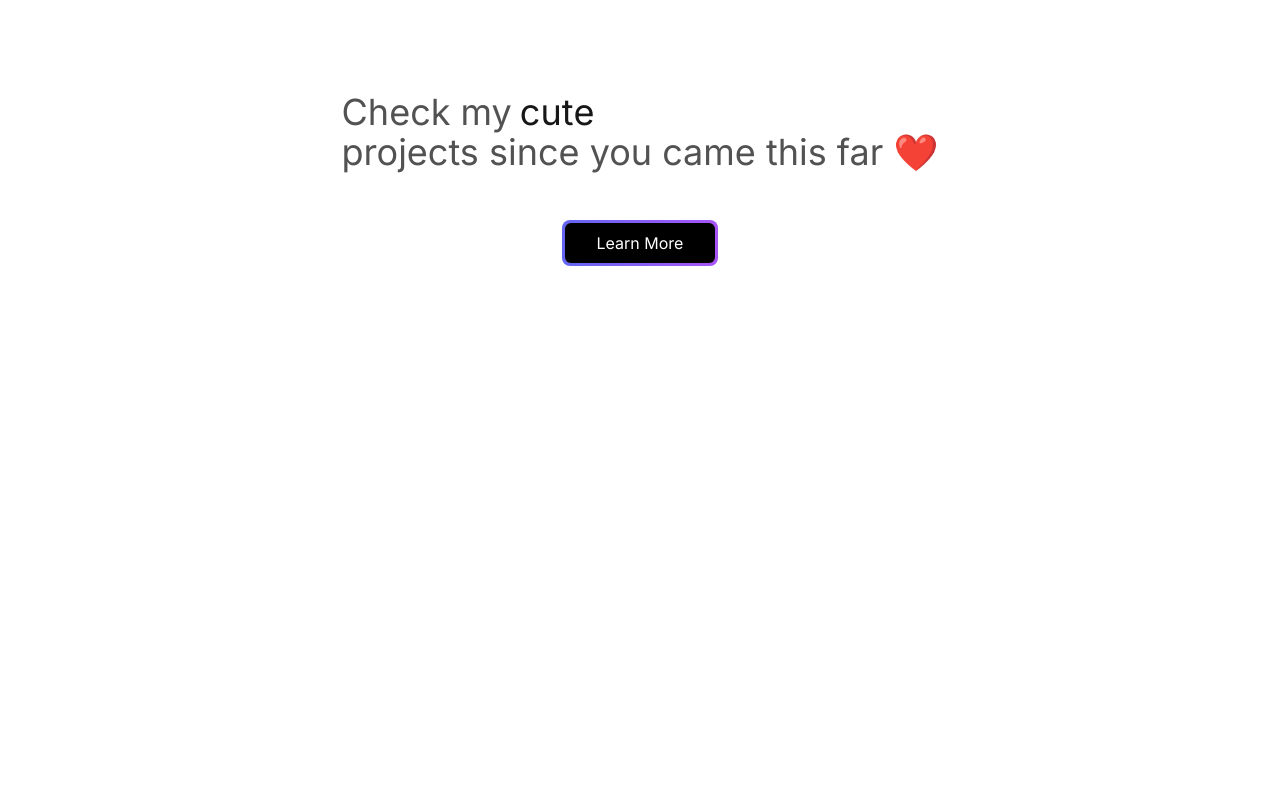
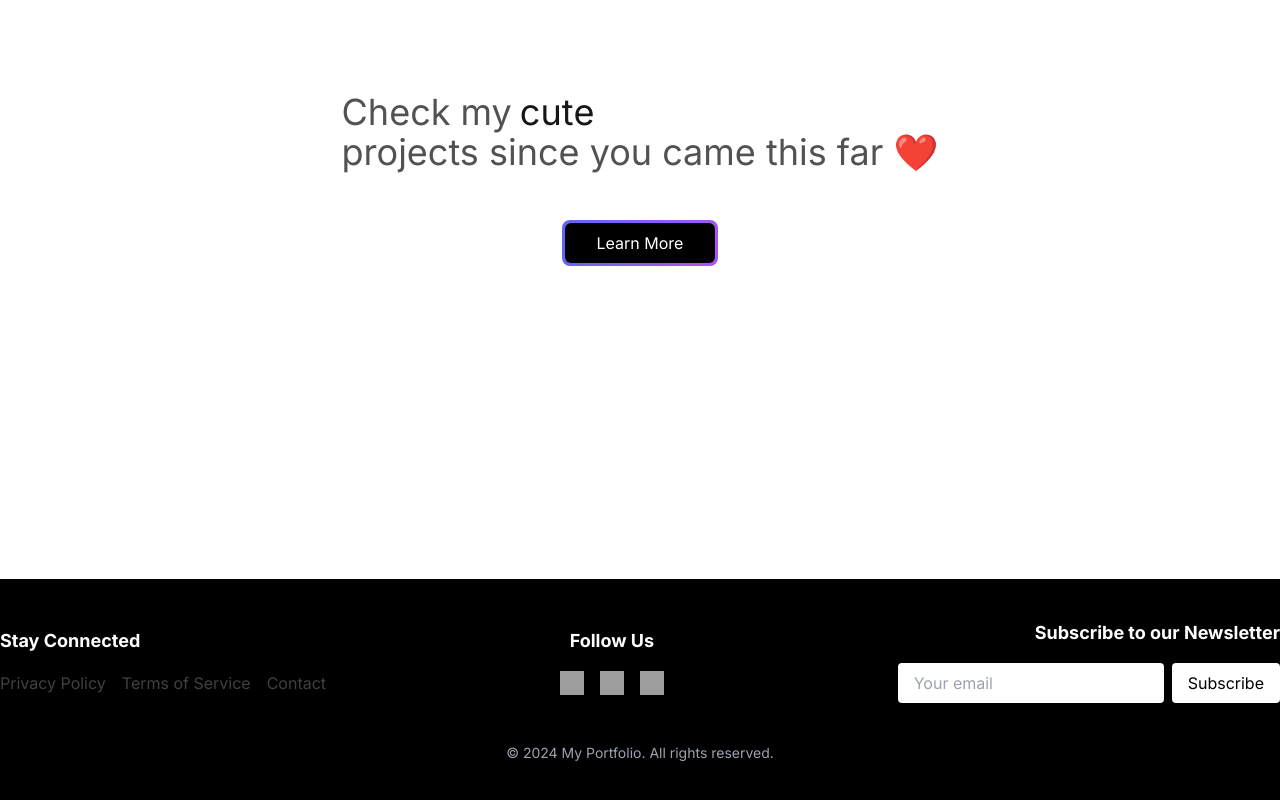
Before and after one commit to paulp111/portfolio, a Next.js app: page /home in a window 1280 px wide. Shown: the part 3653-4453 px from the top of the page. Before the commit the page ends 4232 px from the top, so only its background shows below. Built offline with nearby package versions, Linux system fonts and the light colour scheme; grey boxes are pictures that could not be loaded.

Commit message:
added footer

```diff
--- a/src/app/home/page.tsx
+++ b/src/app/home/page.tsx
@@ -8,6 +8,7 @@ import { CardHoverEffectSection } from "@/components/CardHoverEffectSection";
 import { TextGenerateEffectSection } from "@/components/TextGenerateEffectSection";
 import { StaticHighlight } from "@/components/ui/static-highlight";
 import { Navbar } from "@/components/Navbar";
+import { Footer } from "@/components/Footer";
 
 export default function MainPage() {
   return (
@@ -40,6 +41,8 @@ export default function MainPage() {
           <FlipWordsSection />
         </div>
       </main>
+
+      <Footer /> {/* Hier wird der Footer eingebunden */}
     </div>
   );
 }
--- /dev/null
+++ b/src/components/Footer.tsx
@@ -0,0 +1,58 @@
+// src/components/Footer.tsx
+"use client";
+import React from "react";
+import { HoveredLink } from "@/components/ui/navbar-menu";
+
+export function Footer() {
+  return (
+    <footer className="bg-black text-white py-10 w-full">
+      <div className="container mx-auto flex flex-col items-center justify-between space-y-10 md:flex-row md:space-y-0 md:space-x-4">
+        <div className="flex flex-col items-center md:items-start space-y-4">
+          <p className="text-lg font-bold">Stay Connected</p>
+          <div className="flex space-x-4">
+            <HoveredLink href="/privacy-policy" className="text-white hover:underline">
+              Privacy Policy
+            </HoveredLink>
+            <HoveredLink href="/terms-of-service" className="text-white hover:underline">
+              Terms of Service
+            </HoveredLink>
+            <HoveredLink href="/contact" className="text-white hover:underline">
+              Contact
+            </HoveredLink>
+          </div>
+        </div>
+        <div className="flex flex-col items-center space-y-4">
+          <p className="text-lg font-bold">Follow Us</p>
+          <div className="flex space-x-4">
+            {/* Social Media Icons */}
+            <HoveredLink href="https://twitter.com">
+              <img src="/icons/twitter.svg" alt="Twitter" className="w-6 h-6" />
+            </HoveredLink>
+            <HoveredLink href="https://facebook.com">
+              <img src="/icons/facebook.svg" alt="Facebook" className="w-6 h-6" />
+            </HoveredLink>
+            <HoveredLink href="https://instagram.com">
+              <img src="/icons/instagram.svg" alt="Instagram" className="w-6 h-6" />
+            </HoveredLink>
+          </div>
+        </div>
+        <div className="flex flex-col items-center md:items-end space-y-4">
+          <p className="text-lg font-bold">Subscribe to our Newsletter</p>
+          <form className="flex space-x-2">
+            <input
+              type="email"
+              placeholder="Your email"
+              className="px-4 py-2 text-black rounded"
+            />
+            <button type="submit" className="px-4 py-2 bg-white text-black rounded">
+              Subscribe
+            </button>
+          </form>
+        </div>
+      </div>
+      <div className="mt-10 text-center">
+        <p className="text-sm text-gray-400">&copy; {new Date().getFullYear()} My Portfolio. All rights reserved.</p>
+      </div>
+    </footer>
+  );
+}
```
